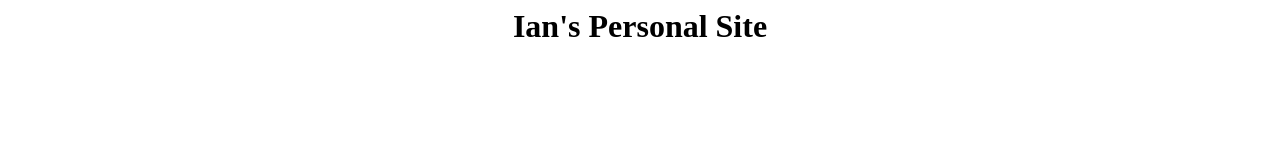
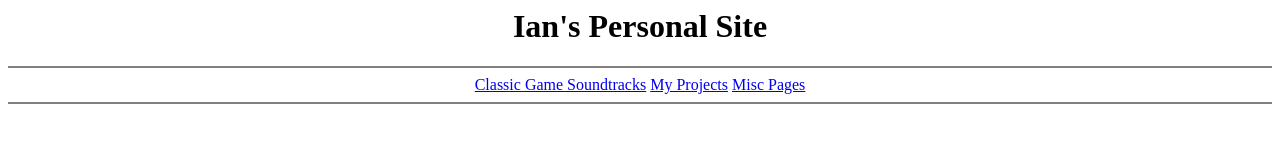
Before and after one commit to defoj10/web, a plain HTML site: page index.html in a window 1280 px wide. Drawn offline with Linux system fonts and the light colour scheme.

Commit message:
Update index.html

```diff
--- a/index.html
+++ b/index.html
@@ -1 +1,6 @@
-<center><h1>Ian's Personal Site</h1></center>
+<center>
+<h1>Ian's Personal Site</h1>
+<hr noshade>
+<a href="soundtrack/">Classic Game Soundtracks</a> <a href="projects/">My Projects</a> <a href="misc/">Misc Pages</a>
+<hr noshade>
+</center>
```
